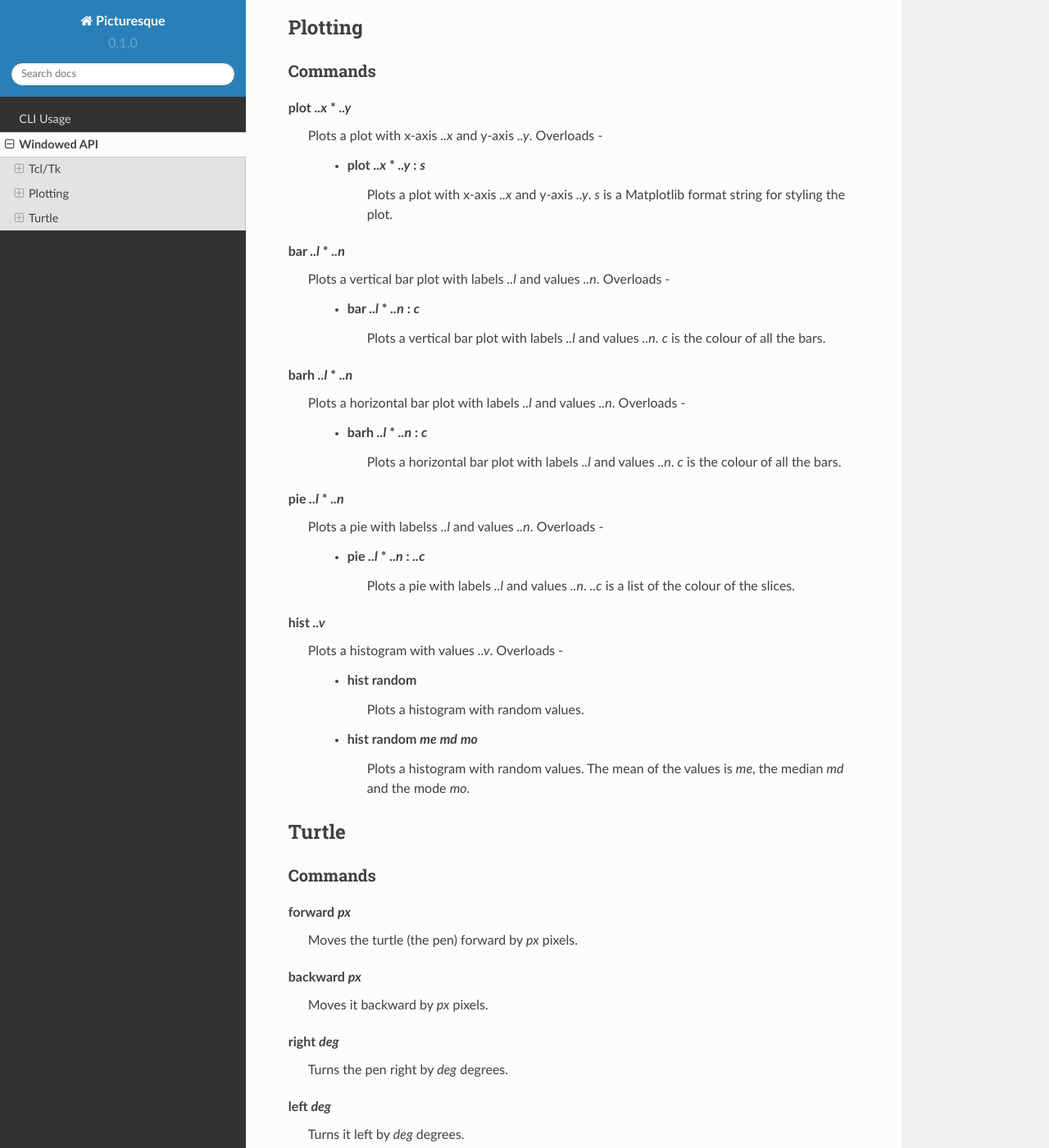
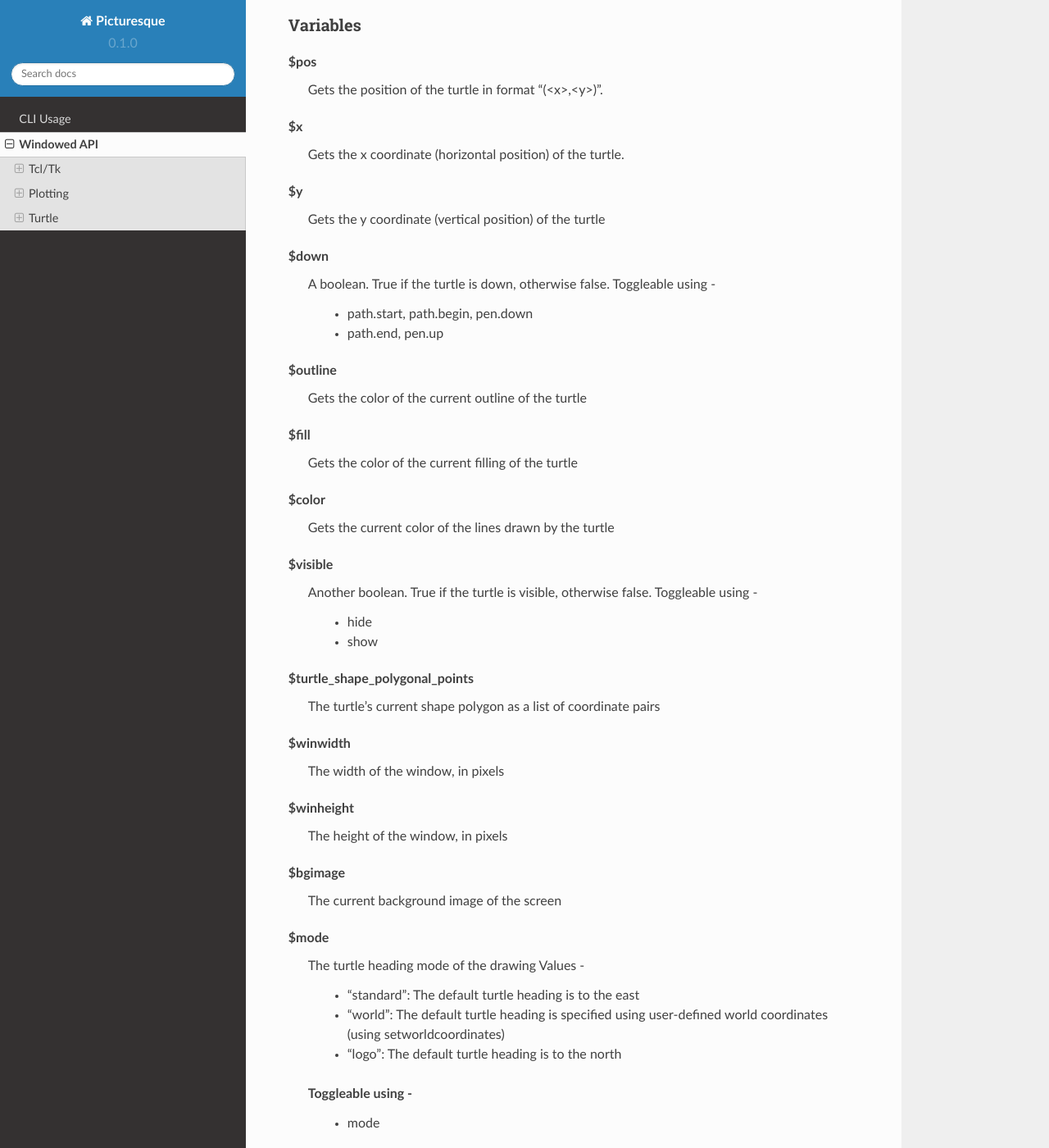
Before and after one commit to tiashDev/pic-docs, a Sphinx documentation site: the page built from docs/source/win-api.rst, in a window 1280 px wide and 1400 px high, scrolled down 2507 px. Shown: the whole window at 82% size. Built offline with Sphinx 7.4.7 and the Read the Docs theme 2.0.0, drawn with Linux system fonts in a browser that asks for light colours; some of the changed text lies outside the part shown.

Commit message:
Update win-api.rst

```diff
--- a/docs/source/win-api.rst
+++ b/docs/source/win-api.rst
@@ -131,6 +131,91 @@ askopenfile
 
 askopenfiles
    Opens a window that lets the user select many files.
+
+Variables
+^^^^^^^^^
+
+.. _var_pos
+
+$pos
+   Gets the position of the turtle in format "(<x>,<y>)".
+
+.. _var_x
+
+$x
+   Gets the x coordinate (horizontal position) of the turtle.
+
+.. _var_y
+
+$y
+   Gets the y coordinate (vertical position) of the turtle
+
+.. _var_down
+
+$down
+   A boolean. True if the turtle is down, otherwise false.
+   Toggleable using -
+      * path.start, path.begin, pen.down
+      * path.end, pen.up
+
+.. _var_outline
+
+$outline
+   Gets the color of the current outline of the turtle
+
+.. _var_fill
+
+$fill
+   Gets the color of the current filling of the turtle
+
+.. _var_color
+
+$color
+   Gets the current color of the lines drawn by the turtle
+
+.. _var_visible
+
+$visible
+   Another boolean. True if the turtle is visible, otherwise false.
+   Toggleable using -
+      * hide
+      * show
+
+.. _var_turtle_shape_polygonal_points
+
+$turtle_shape_polygonal_points
+   The turtle's current shape polygon as a list of coordinate pairs
+
+.. _var_winwidth
+
+$winwidth
+   The width of the window, in pixels
+
+.. _var_winheight
+
+$winheight
+   The height of the window, in pixels
+
+.. _var_bgimage
+
+$bgimage
+   The current background image of the screen
+
+.. _var_mode
+
+$mode
+   The turtle heading mode of the drawing
+   Values -
+      * "standard": The default turtle heading is to the east
+      * "world": The default turtle heading is specified using user-defined world coordinates (using setworldcoordinates)
+      * "logo": The default turtle heading is to the north
+   Toggleable using -
+      * mode
+
+.. _var_shape
+
+$shape
+   Gets the current shape of the turtle.
 
 Plotting
 --------
```
